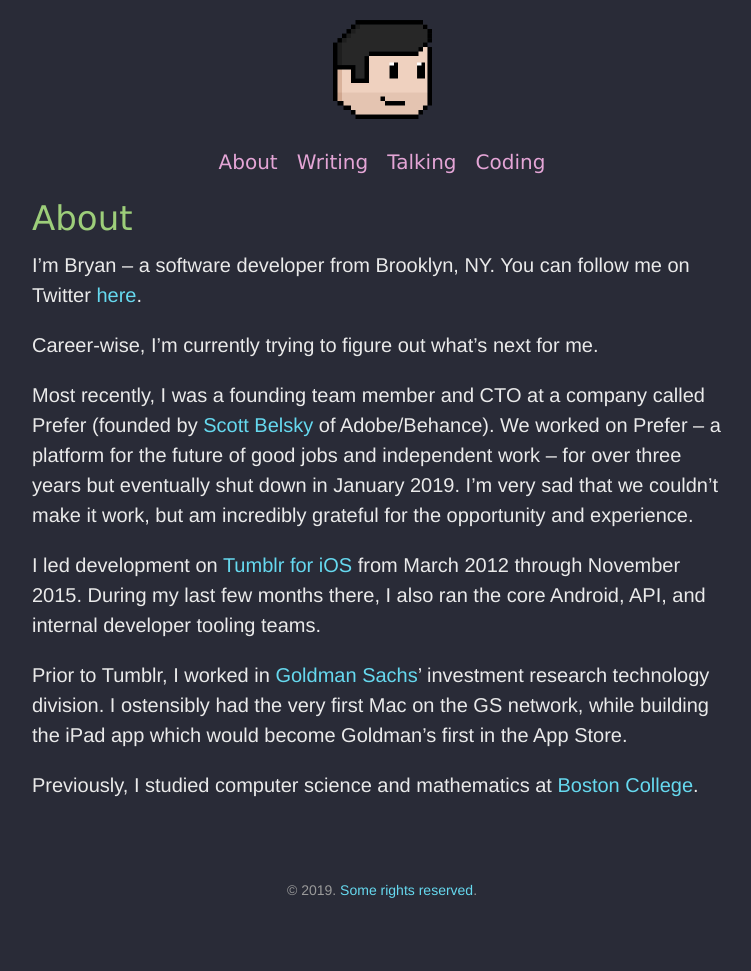
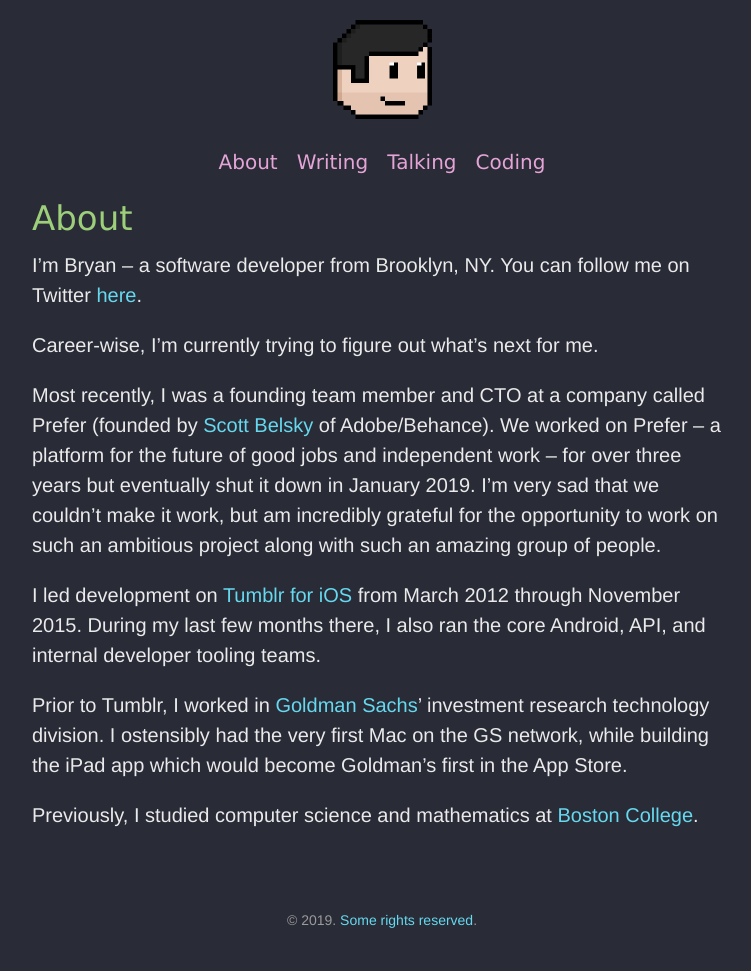
Before and after one commit to irace/irace.github.com, a Jekyll site: the page built from about.md, in a window 1280 px wide. Shown: the whole page, without its empty margins (258-1009 px from the left). Built offline with Jekyll 4.4.1, drawn with Linux system fonts in a browser that asks for light colours; before the commit the page ends 941 px from its top, so only the background shows below that.

```diff
--- a/about.md
+++ b/about.md
@@ -7,7 +7,7 @@
 
 Career-wise, I’m currently trying to figure out what’s next for me.
 
-Most recently, I was a founding team member and CTO at a company called Prefer (founded by [Scott Belsky](https://twitter.com/scottbelsky) of Adobe/Behance). We worked on Prefer – a platform for the future of good jobs and independent work – for over three years but eventually shut down in January 2019. I’m very sad that we couldn’t make it work, but am incredibly grateful for the opportunity and experience.
+Most recently, I was a founding team member and CTO at a company called Prefer (founded by [Scott Belsky](https://twitter.com/scottbelsky) of Adobe/Behance). We worked on Prefer – a platform for the future of good jobs and independent work – for over three years but eventually shut it down in January 2019. I’m very sad that we couldn’t make it work, but am incredibly grateful for the opportunity to work on such an ambitious project along with such an amazing group of people.
 
 I led development on [Tumblr for iOS](https://itunes.apple.com/us/app/tumblr/id305343404?mt=8) from March 2012 through November 2015. During my last few months there, I also ran the core Android, API, and internal developer tooling teams.
 
--- a/resume.html
+++ b/resume.html
@@ -80,7 +80,8 @@
 
           <p class="f6 lh-copy">
             We built four different products over the course of over three years, comprised of three native iOS applications, two
-            React/TypeScript codebases, and two Ruby on Rails servers (one using REST and one using GraphQL). While the company didn’t
+            React/TypeScript codebases, two Ruby on Rails servers (one using REST and one using GraphQL), and
+            <a class="link dim green" href="https://www.soloistcollective.com/">one offline community</a>. While the company didn’t
             ultimately succeed, it was an incredible experience alongside the best team I could’ve possibly hoped for.
           </p>
 
```
